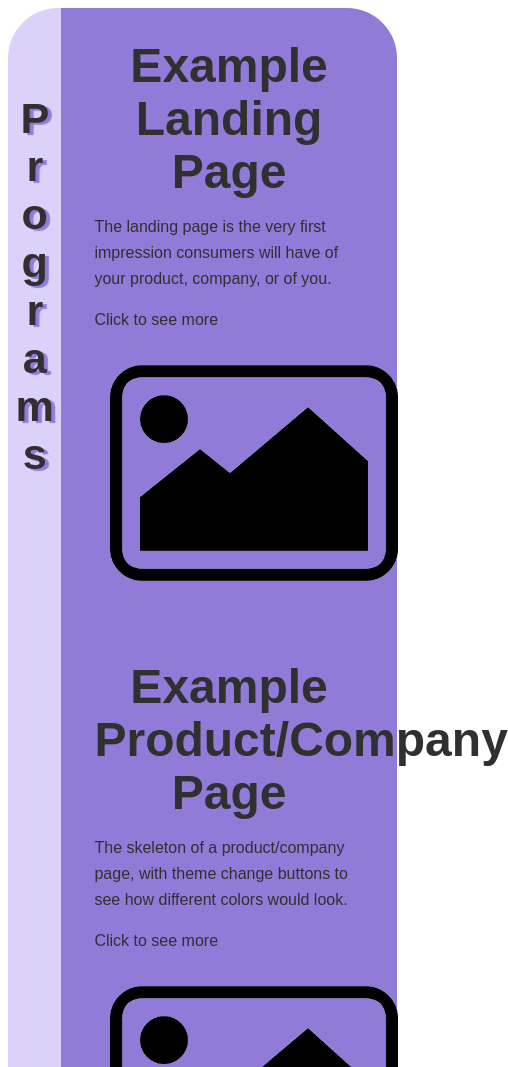
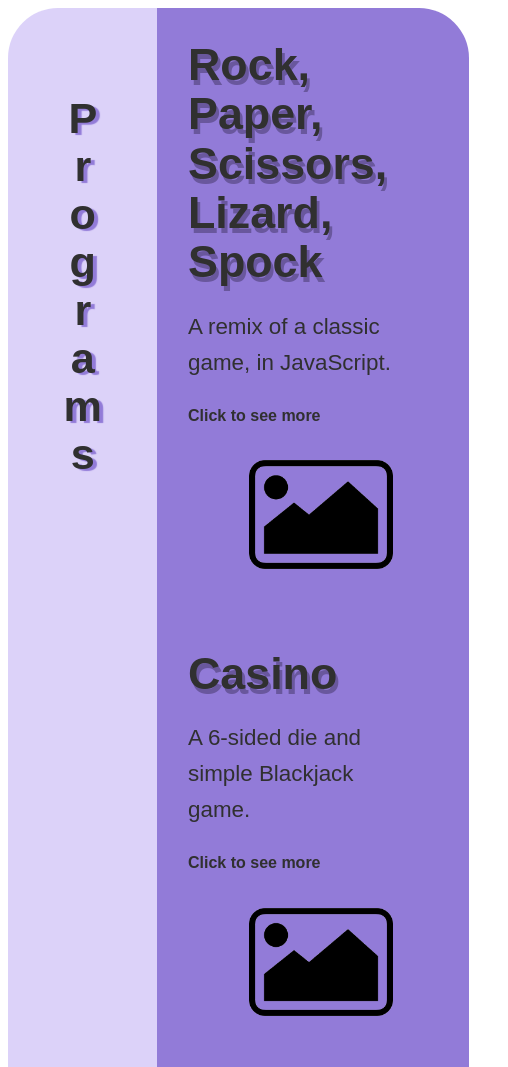
Before and after one commit to Sapphomo/My-Portfolio-Page, a plain HTML site: page gamepage/gamepage.html in a window 390 px wide. Shown: the top 1067 px of the page, 508 px wide, since content can reach past the window. Drawn offline with Linux system fonts and the light colour scheme; files whose address does not match are found by name.

Commit message:
mobile try

```diff
--- a/gamepage/gamepage.css
+++ b/gamepage/gamepage.css
@@ -38,6 +38,7 @@ body {
     font-family: var(--ff-primary);
     font-size: var(--fs-body);
     line-height: 1.6;
+    max-width: 100vw;
 }
 
 strong {
@@ -105,6 +106,10 @@ h3 {
     top: 0;
     margin-left: auto;
     margin-right: auto;
+    padding-left: 2em;
+    padding-right: 2em;
+    padding: 1em;
+    padding-top: 0;
 }
 
 .homeTitleIntro strong {
@@ -158,7 +163,7 @@ html {
    /* grid-column:2/3 ;
     grid-row:1/2; */
     height:auto;
-    width:100%;
+    width:min-content;
     background-color: var(--clr-bg);
     border-radius: 50px 0 0 50px;
     min-height: min-content;
@@ -173,17 +178,43 @@ html {
 }
 
 .PortItemTitle {
-text-align: center;
-font-size: 3em;
-max-width: 100%;
+    text-align: left;
+    font-size: 2.8em;
+    max-width: 80%;
+    text-shadow:2.8px 5px #69579d;
+    padding: auto;
 }
 
+.PortItemSub {
+    font-size: 1.4em;
+    max-width: 90%;
+}
+
+.seemore {
+    font-weight: bold;
+}
 .item {
     max-width: 80%;
     margin: auto;
     padding-top: 2em;
     padding-bottom: 2em;
 }
+
+.item > a{
+    display: flex;
+    flex-direction: row;
+}
+
+@media (max-width: 900px) {
+    .item > a{
+        display: flex;
+        flex-direction: column;
+    }
+    .portimg {
+        margin: auto !important;
+    }
+}
+
 
 .items {
     background-color: #927bd8;
@@ -194,9 +225,13 @@ max-width: 100%;
 }
 
 .portimg {
-    max-width: 20em !important;
+    max-width: 10em !important;
     margin: auto;
     padding: 1em;
+    align-items: center;
+    padding-right: 0;
+    margin-right: 0;
+
 }
 /*----------------------------------------FOOter section---------------------------------*/
 footer {
--- a/gamepage/gamepage.html
+++ b/gamepage/gamepage.html
@@ -26,49 +26,70 @@
         <div class="items">
             <div class="item1 item hvr-float-shadow">
             <a href="" class="item1link">
-                <h3 class="PortItemTitle">Example Landing Page</h3>
+                <div>
+                    <h3 class="PortItemTitle">Rock, Paper, Scissors, Lizard, Spock</h3>
                     <p class="PortItemSub">
-                    The landing page is the very first impression consumers
-                    will have of your product, company, or of you.
+                        A remix of a classic game, in JavaScript.
                     </p>
                     <p class='seemore'>
                         Click to see more
                     </p>
-                    <img src="placerholder.png" alt="item description" class="item1img portimg">
+                </div>
+                <img src="placerholder.png"
+                alt="item description"
+                class="item1img portimg">
             </a>
             </div>
 
             <div class="item2 item hvr-float-shadow">
                 <a href="placerholder.png" class="item2link">
-                <h3 class="PortItemTitle">Example Product/Company Page</h3>
+                <div>
+                    <h3 class="PortItemTitle">Casino</h3>
                     <p class="PortItemSub">
-                        The skeleton of a product/company page, with theme change
-                        buttons to see how different colors would look.
+                        A 6-sided die and simple Blackjack game.
                     </p>
                     <p class="seemore">
                         Click to see more
                     </p>
+                </div>
                     <img src="placerholder.png" alt="item description" class="item2img portimg">
                 </a>
             </div>
 
             <div class="item3 item hvr-float-shadow">
                 <a href="placerholder.png" class="item3link">
-                <h3 class="PortItemTitle">Simple Games/Programs</h3>
+                <div>
+                <h3 class="PortItemTitle">Counter</h3>
                 <p class="PortItemSub">
-                    Programs and small games made using JavaScript, mostly number based
-                     applications that translate to other practical uses. Including, but
-                     not limited to, "Rock,Paper,Scissors", Blackjack, a Calculator.
+                    Originally? it was a passenger counter. I made it into a mental breakdowns while
+                    debugging counter.
                 </p>
                 <p class='seemore'>
                     Click to see more
                 </p>
+                </div>
                     <img src="placerholder.png" alt="item description" class="item3img portimg">
                 </a>
             </div>
 
             <div class="item4 item hvr-float-shadow">
                 <a href="placerholder.png" class="item4link">
+                <div>
+                <h3 class="PortItemTitle">Calculator</h3>
+                <p class="PortItemSub">
+                    A simple Calculator
+                </p>
+                <p class='seemore'>
+                    Click to see more
+                </p>
+                </div>
+                    <img src="placerholder.png" alt="item description" class="item4img portimg">
+                </a>
+            </div>
+
+            <div class="item5 item hvr-float-shadow">
+                <a href="" class="item5link">
+                <div>
                 <h3 class="PortItemTitle">Placeholder</h3>
                 <p class="PortItemSub">
                     Lorem ipsum dolor sit amet consectetur adipisicing elit. Sit commodi quos quas necessitatibus
@@ -78,27 +99,14 @@
                 <p class='seemore'>
                     Click to see more
                 </p>
-                    <img src="placerholder.png" alt="item description" class="item4img portimg">
-                </a>
                 </div>
-
-            <div class="item5 item hvr-float-shadow">
-                <a href="" class="item5link">
-                <h3 class="PortItemTitle">Placeholder</h3>
-                <p class="PortItemSub">
-                    Lorem ipsum dolor sit amet consectetur adipisicing elit. Sit commodi quos quas necessitatibus
-                    illum fuga omnis dolorum eaque suscipit enim aliquam, ea doloribus labore itaque minima,
-                    tempore nihil consequuntur eos.
-                </p>
-                <p class='seemore'>
-                    Click to see more
-                </p>
                     <img src="placerholder.png" alt="item description" class="item5img portimg">
                 </a>
             </div>
 
             <div class="item6 item hvr-float-shadow">
                 <a href="" class="item6link">
+                <div>
                 <h3 class="PortItemTitle">Placeholder</h3>
                 <p class="PortItemSub">
                     Lorem ipsum dolor sit amet consectetur adipisicing elit. Sit commodi quos quas necessitatibus
@@ -108,6 +116,7 @@
                 <p class="seemore">
                     Click to see more
                 </p>
+                </div>
                     <img src="placerholder.png" alt="item description" class="item6img portimg">
                 </a>
             </div>
```
Lines whose indentation alone changed are shown as unchanged.
